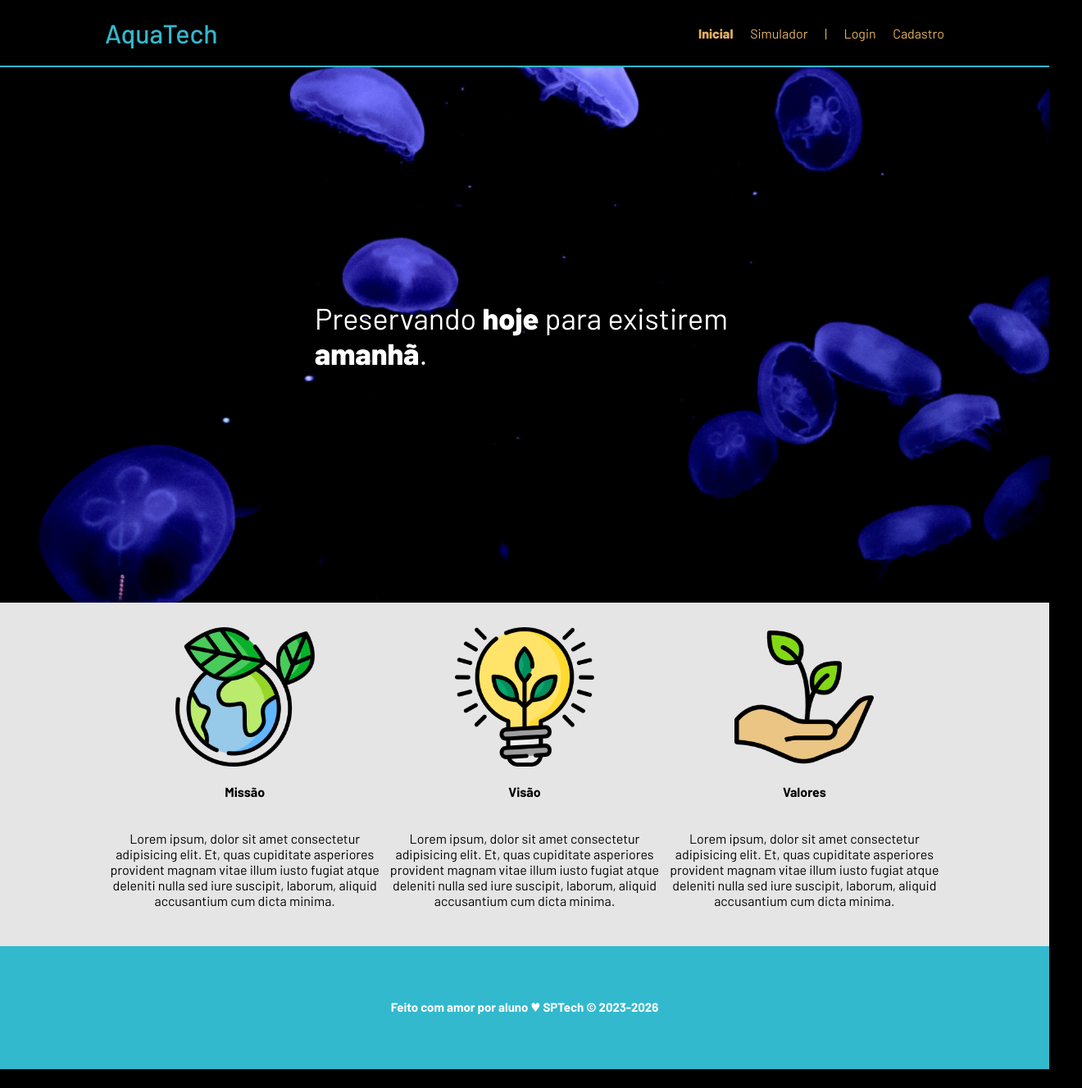
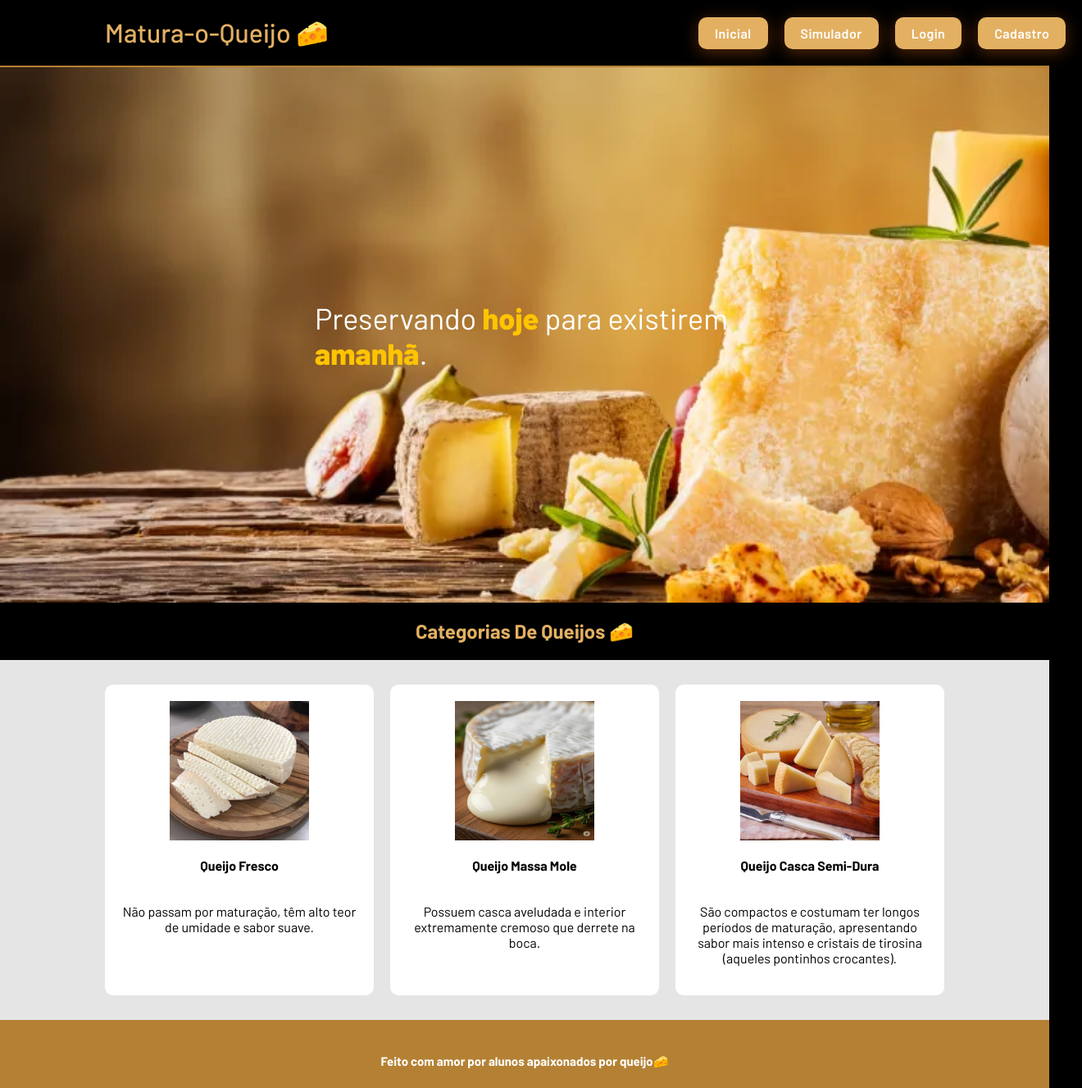
Before and after one commit to PedroRivello/Matura-o-de-Queijo, a website: page public/index.html in a window 1280 px wide. Shown: the top 1327 px of the page at 82% size, 1320 px wide, since content can reach past the window. Before the commit the page ends 1304 px from the top, so only its background shows below. Drawn offline with Linux system fonts and the light colour scheme.

Commit message:
Alteração na home

```diff
--- a/public/css/estilo.css
+++ b/public/css/estilo.css
@@ -23,7 +23,7 @@ body {
 
 .header {
   height: var(--tamanho-header);
-  border-bottom: 2px solid #32b9cd;
+  border-bottom: 2px solid #b48134;
 }
 
 .header .container {
@@ -34,7 +34,24 @@ body {
 
 .header a {
   text-decoration: none;
+  border-radius: 50px;
   color: #e3b062;
+  border: none;
+  padding: 10px 20px;
+  border: none;
+  background: #e3b062;
+  color: white;
+  border-radius: 10px;
+  cursor: pointer;
+  font-weight: 600;
+  letter-spacing: 0.4px;
+  box-shadow: 0 4px 20px rgba(249, 115, 22, 0.35);
+  margin-right: 20px;
+}
+
+.header a:hover {
+  color: #b48134;
+  transform: translateY(-10px);
 }
 
 .agora {
@@ -51,7 +68,7 @@ body {
 }
 
 .titulo {
-  color: #32b9cd;
+  color: #e3b062;
   width: fit-content;
   font-weight: 500;
 }
@@ -65,7 +82,7 @@ body {
 .banner {
   height: var(--tamanho-banner);
   color: white;
-  background-image: url('../assets/imgs/bg-jelly-fish-para-home.png');
+  background-image: url('../assets/imgs/backgroundQueijo2.webp');
   background-size: cover;
 }
 
@@ -84,6 +101,7 @@ body {
 
 .banner .container span {
   font-weight: 800;
+  color: #ffc400;
 }
 
 /* MISSÃO VISÃO VALORES */
@@ -121,8 +139,8 @@ body {
 /* FOOTER */
 
 .footer {
-  background-color: #32b9cd;
-  height: 150px;
+  background-color: #b48134;
+  height: 100px;
   color: #fff;
   display: flex;
   font-size: 15px;
@@ -237,7 +255,7 @@ body {
 
 /* FORMULARIO */
 
-.alerta_erro{
+.alerta_erro {
   display: flex;
   justify-content: flex-end;
 }
@@ -254,7 +272,7 @@ body {
   margin-right: 10%;
 }
 
-.card_erro #mensagem_erro{
+.card_erro #mensagem_erro {
   font-weight: 500;
   font-size: 20px;
 }
@@ -354,9 +372,57 @@ input {
 }
 
 @keyframes bell {
-  0%   {transform: rotate(25deg)}
-  25%  {transform: rotate(-25deg)}
-  50%  {transform: rotate(25deg)}
-  75%  {transform: rotate(-25deg)}
-  100% {transform: rotate(25deg)}
+  0% {
+    transform: rotate(25deg)
+  }
+
+  25% {
+    transform: rotate(-25deg)
+  }
+
+  50% {
+    transform: rotate(25deg)
+  }
+
+  75% {
+    transform: rotate(-25deg)
+  }
+
+  100% {
+    transform: rotate(25deg)
+  }
 }
+h2{
+  color: #e3b062;
+  align-items: center;
+  display: flex;
+  justify-content: center;
+}
+.social .container .boxes {
+  display: flex;
+  justify-content: space-between;
+  align-items: stretch;
+  width: 100%;
+  padding: 30px 0;
+  gap: 20px;
+}
+
+.box {
+  display: flex;
+  flex-direction: column;
+  align-items: center;
+  justify-content: flex-start;
+  flex: 1;
+  background: white;
+  padding: 20px;
+  border-radius: 10px;
+}
+
+.box p {
+  flex-grow: 1;
+}
+.box img {
+  width: 170px;
+  height: 170px;
+  object-fit: cover;
+}
--- a/public/index.html
+++ b/public/index.html
@@ -11,14 +11,14 @@
     <script src="./js/sessao.js"></script>
 
     <link rel="stylesheet" href="./css/estilo.css">
-    <link rel="icon" href="./assets/icon/favicon2.ico">
+    <link rel="icon" href="./assets/icon/queijo.png">
     <link rel="preconnect" href="https://fonts.gstatic.com">
 </head>
 
 <body>
     <div class="header">
       <div class="container">
-        <h1 class="titulo">AquaTech</h1>
+        <h1 class="titulo">Matura-o-Queijo 🧀</h1>
         <ul class="navbar">
           <li class="agora">
             <a href="#">Inicial</a>
@@ -26,7 +26,6 @@
           <li>
             <a href="simulador.html">Simulador</a>
           </li>
-          <li>|</li>
           <li>
             <a href="login.html">Login</a>
           </li>
@@ -43,29 +42,24 @@
       </div>
     </div>
 
+    <h2>Categorias De Queijos 🧀</h2>
     <div class="social">
       <div class="container">
         <div class="boxes">
           <div class="box">
-            <img src="assets/imgs/planet-earth_color.png">
-            <h4>Missão</h4>
-            <p>Lorem ipsum, dolor sit amet consectetur adipisicing elit. Et, quas cupiditate asperiores provident magnam
-              vitae illum iusto fugiat atque deleniti nulla sed iure suscipit, laborum, aliquid accusantium cum dicta
-              minima.</p>
+            <img src="assets/imgs/QueijoFresco.jpeg">
+            <h4>Queijo Fresco</h4>
+            <p>Não passam por maturação, têm alto teor de umidade e sabor suave.</p>
           </div>
           <div class="box">
-            <img src="assets/imgs/lightbulb_color.png">
-            <h4>Visão</h4>
-            <p>Lorem ipsum, dolor sit amet consectetur adipisicing elit. Et, quas cupiditate asperiores provident magnam
-              vitae illum iusto fugiat atque deleniti nulla sed iure suscipit, laborum, aliquid accusantium cum dicta
-              minima.</p>
+            <img src="assets/imgs/QueijoMassaMole.jpeg">
+            <h4>Queijo Massa Mole</h4>
+            <p>Possuem casca aveludada e interior extremamente cremoso que derrete na boca.</p>
           </div>
           <div class="box">
-            <img src="assets/imgs/growth_color.png">
-            <h4>Valores</h4>
-            <p>Lorem ipsum, dolor sit amet consectetur adipisicing elit. Et, quas cupiditate asperiores provident magnam
-              vitae illum iusto fugiat atque deleniti nulla sed iure suscipit, laborum, aliquid accusantium cum dicta
-              minima.</p>
+            <img src="assets/imgs/QueijoDuro.jpeg">
+            <h4>Queijo Casca Semi-Dura</h4>
+            <p>São compactos e costumam ter longos períodos de maturação, apresentando sabor mais intenso e cristais de tirosina (aqueles pontinhos crocantes).</p>
           </div>
         </div>
       </div>
@@ -73,7 +67,7 @@
 
     <div class="footer">
       <div class="container">
-        <h4>Feito com amor por aluno &hearts; SPTech &copy; 2023-2026</h4>
+        <h4>Feito com amor por alunos apaixonados por queijo🧀</h4>
       </div>
     </div>
   </body>
```
Also changed, not shown: public/cadastro.html (+1 -1 lines), public/login.html (+1 -1 lines), public/simulador.html (+4 -3 lines), public/assets/icon/queijo.png (added), public/assets/imgs/QueijoDuro.jpeg (added), public/assets/imgs/QueijoFresco.jpeg (added), public/assets/imgs/QueijoMassaMole.jpeg (added), public/assets/imgs/backgroundQueijo.jpeg (added), public/assets/imgs/backgroundQueijo2.webp (added).
